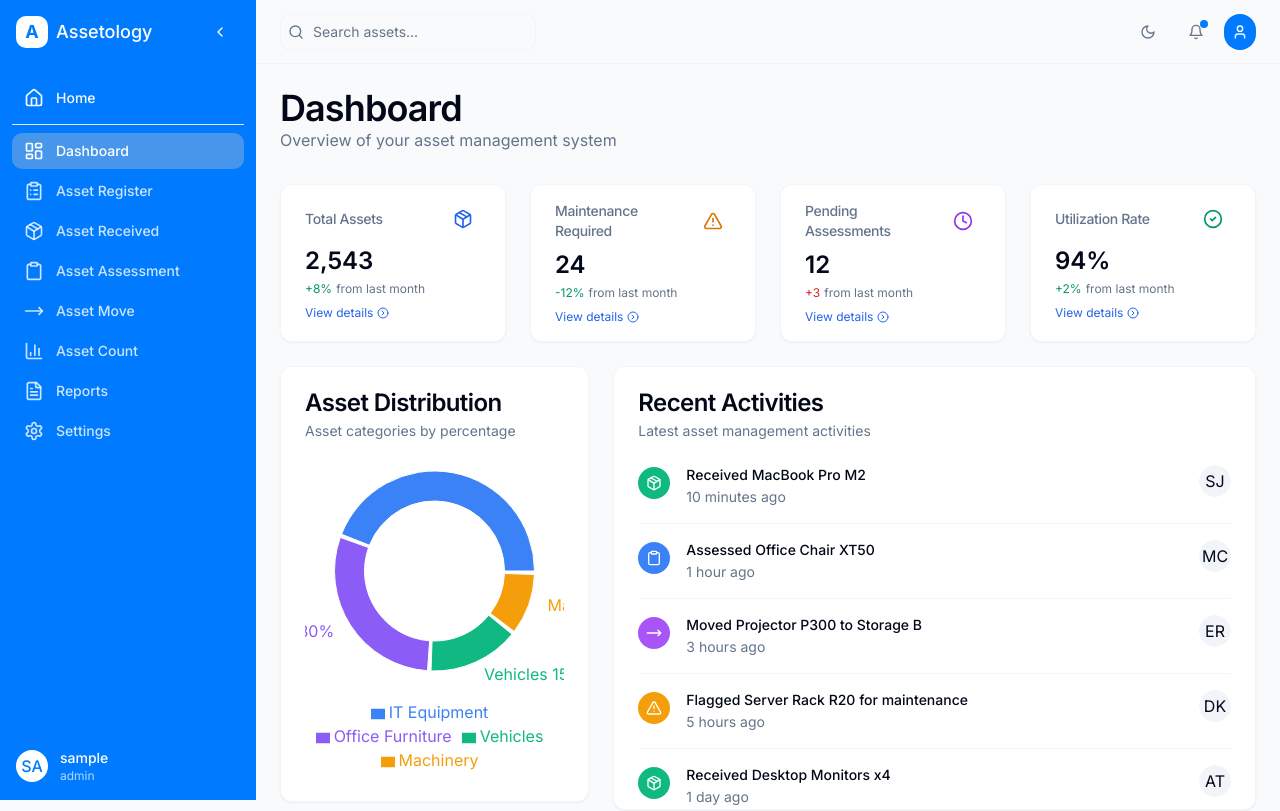
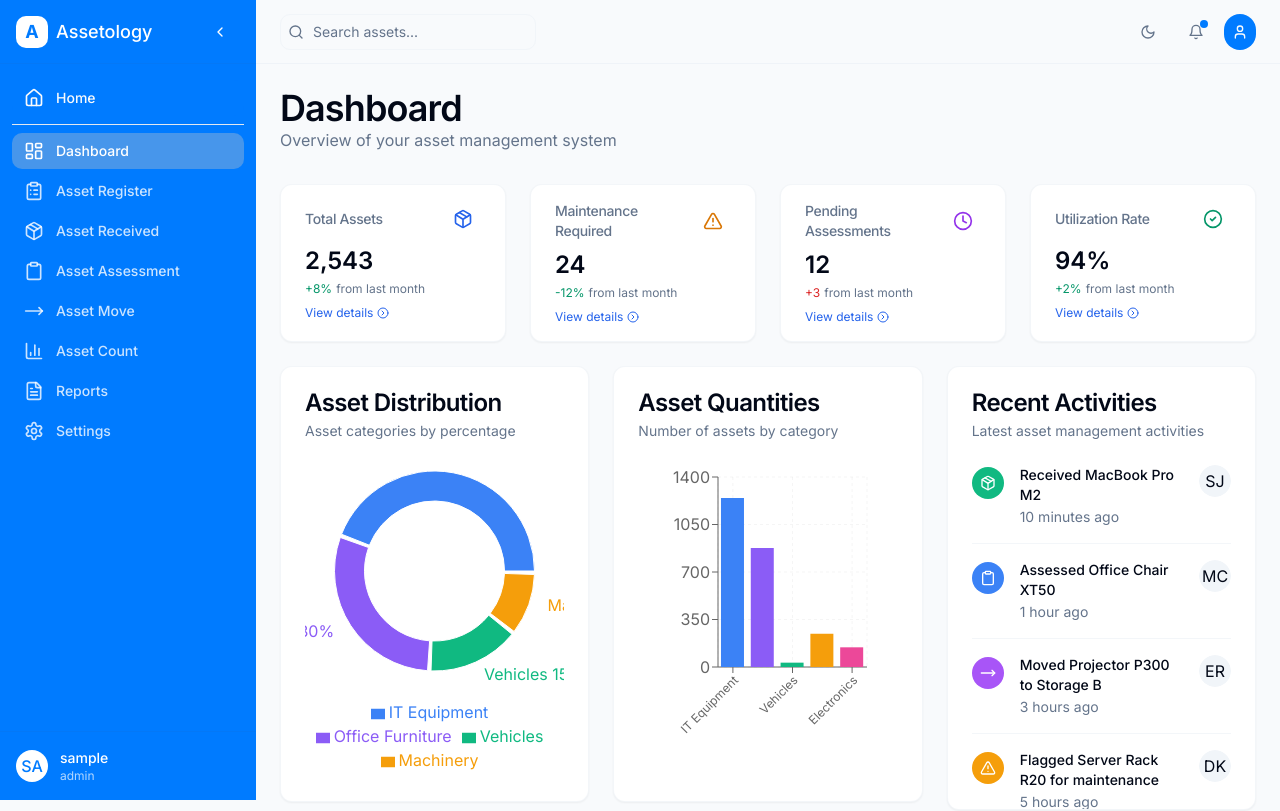
Before and after one commit to Easetrack/assetology-explorer-17, a React (Vite) app: page / in a window 1280 px wide. Shown: the top 811 px of the page. Built offline with nearby package versions, Linux system fonts and the light colour scheme; sample sign-in values are in the browser's storage.

Commit message:
Add asset quantity graphic
Adds a graphic to display the quantity of assets classified by categories.

```diff
--- /dev/null
+++ b/src/components/dashboard/AssetQuantityChart.tsx
@@ -0,0 +1,69 @@
+
+import React from 'react';
+import { Card, CardContent, CardDescription, CardHeader, CardTitle } from '@/components/ui/card';
+import { BarChart, Bar, XAxis, YAxis, CartesianGrid, Tooltip, ResponsiveContainer, Cell } from 'recharts';
+
+const AssetQuantityChart = () => {
+  // Asset quantity data by category
+  const data = [
+    { category: 'IT Equipment', quantity: 1245 },
+    { category: 'Office Furniture', quantity: 876 },
+    { category: 'Vehicles', quantity: 32 },
+    { category: 'Machinery', quantity: 245 },
+    { category: 'Electronics', quantity: 145 },
+  ];
+
+  // Custom colors for the bars
+  const colors = ['#3b82f6', '#8b5cf6', '#10b981', '#f59e0b', '#ec4899'];
+
+  return (
+    <Card className="dashboard-card animate-fade-in" style={{ animationDelay: '200ms' }}>
+      <CardHeader className="pb-2">
+        <CardTitle>Asset Quantities</CardTitle>
+        <CardDescription>
+          Number of assets by category
+        </CardDescription>
+      </CardHeader>
+      <CardContent className="pt-2">
+        <div className="h-80">
+          <ResponsiveContainer width="100%" height="100%">
+            <BarChart
+              data={data}
+              margin={{
+                top: 20,
+                right: 30,
+                left: 20,
+                bottom: 40,
+              }}
+            >
+              <CartesianGrid strokeDasharray="3 3" opacity={0.2} />
+              <XAxis
+                dataKey="category"
+                angle={-45}
+                textAnchor="end"
+                height={70}
+                tick={{ fontSize: 12 }}
+              />
+              <YAxis />
+              <Tooltip
+                formatter={(value) => [`${value}`, 'Quantity']}
+                contentStyle={{
+                  borderRadius: '0.5rem',
+                  border: '1px solid rgb(226, 232, 240)',
+                  boxShadow: '0 1px 3px 0 rgb(0 0 0 / 0.1)'
+                }}
+              />
+              <Bar dataKey="quantity">
+                {data.map((entry, index) => (
+                  <Cell key={`cell-${index}`} fill={colors[index % colors.length]} />
+                ))}
+              </Bar>
+            </BarChart>
+          </ResponsiveContainer>
+        </div>
+      </CardContent>
+    </Card>
+  );
+};
+
+export default AssetQuantityChart;
--- a/src/pages/Index.tsx
+++ b/src/pages/Index.tsx
@@ -1,7 +1,7 @@
-
 import React, { useState, useEffect } from 'react';
 import AssetSummary from '@/components/dashboard/AssetSummary';
 import AssetDistribution from '@/components/dashboard/AssetDistribution';
+import AssetQuantityChart from '@/components/dashboard/AssetQuantityChart';
 import RecentActivities from '@/components/dashboard/RecentActivities';
 import PerformanceMetrics from '@/components/dashboard/PerformanceMetrics';
 import Header from '@/components/layout/Header';
@@ -354,10 +354,18 @@ const Index = () => {
             </div>
 
             <div className="grid grid-cols-1 md:grid-cols-2 lg:grid-cols-3 gap-4 sm:gap-6">
-              <div className="md:col-span-2 lg:col-span-1">
+              {/* Asset Distribution Chart */}
+              <div className="md:col-span-1">
                 <AssetDistribution />
               </div>
-              <div className="md:col-span-2 lg:col-span-2">
+
+              {/* Asset Quantity Chart - Our new component */}
+              <div className="md:col-span-1">
+                <AssetQuantityChart />
+              </div>
+
+              {/* Recent Activities */}
+              <div className="md:col-span-2 lg:col-span-1">
                 <RecentActivities />
               </div>
             </div>
```
